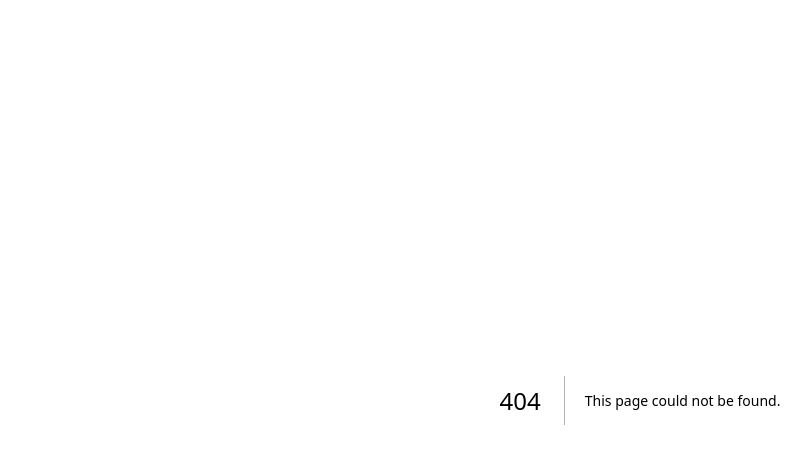
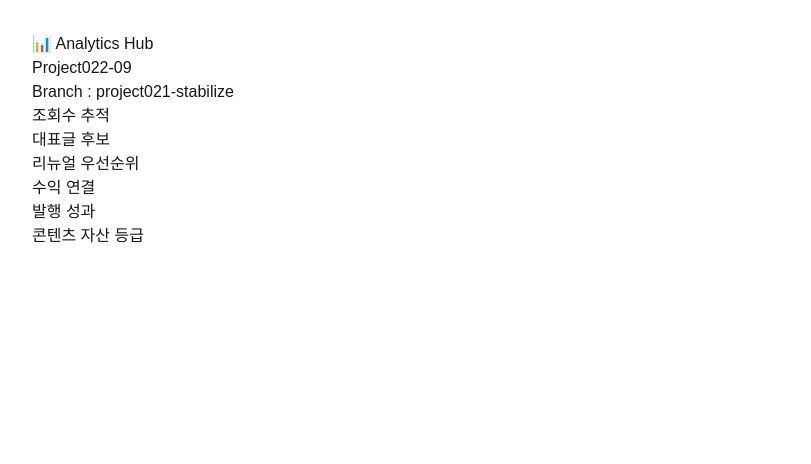
Before and after one commit to yusun7749-art/LifeBookMom-OS, a Next.js app: page /analytics-hub in a window 1280 px wide. Before the commit this address had no page. Shown: the top 464 px of the page, without its empty margins (0-811 px from the left). Built offline with nearby package versions, Linux system fonts and the light colour scheme.

Commit message:
Project022-09 Analytics hub

```diff
--- /dev/null
+++ b/app/analytics-hub/page.tsx
@@ -0,0 +1,6 @@
+
+import AnalyticsHub from '../../components/v4/AnalyticsHub';
+
+export default function Page() {
+  return <AnalyticsHub />;
+}
--- /dev/null
+++ b/components/v4/AnalyticsHub.tsx
@@ -0,0 +1,17 @@
+
+import { analyticsHub } from '../../data/v4/analyticsHub';
+
+export default function AnalyticsHub() {
+  return (
+    <main style={{ padding: 32, fontFamily: 'sans-serif' }}>
+      <h1>📊 {analyticsHub.title}</h1>
+      <p>{analyticsHub.project}</p>
+      <p>Branch : {analyticsHub.branch}</p>
+      <ul>
+        {analyticsHub.panels.map((panel) => (
+          <li key={panel}>{panel}</li>
+        ))}
+      </ul>
+    </main>
+  );
+}
--- /dev/null
+++ b/data/v4/analyticsHub.ts
@@ -0,0 +1,14 @@
+
+export const analyticsHub = {
+  project: "Project022-09",
+  title: "Analytics Hub",
+  branch: "project021-stabilize",
+  panels: [
+    "조회수 추적",
+    "대표글 후보",
+    "리뉴얼 우선순위",
+    "수익 연결",
+    "발행 성과",
+    "콘텐츠 자산 등급"
+  ]
+};
```
